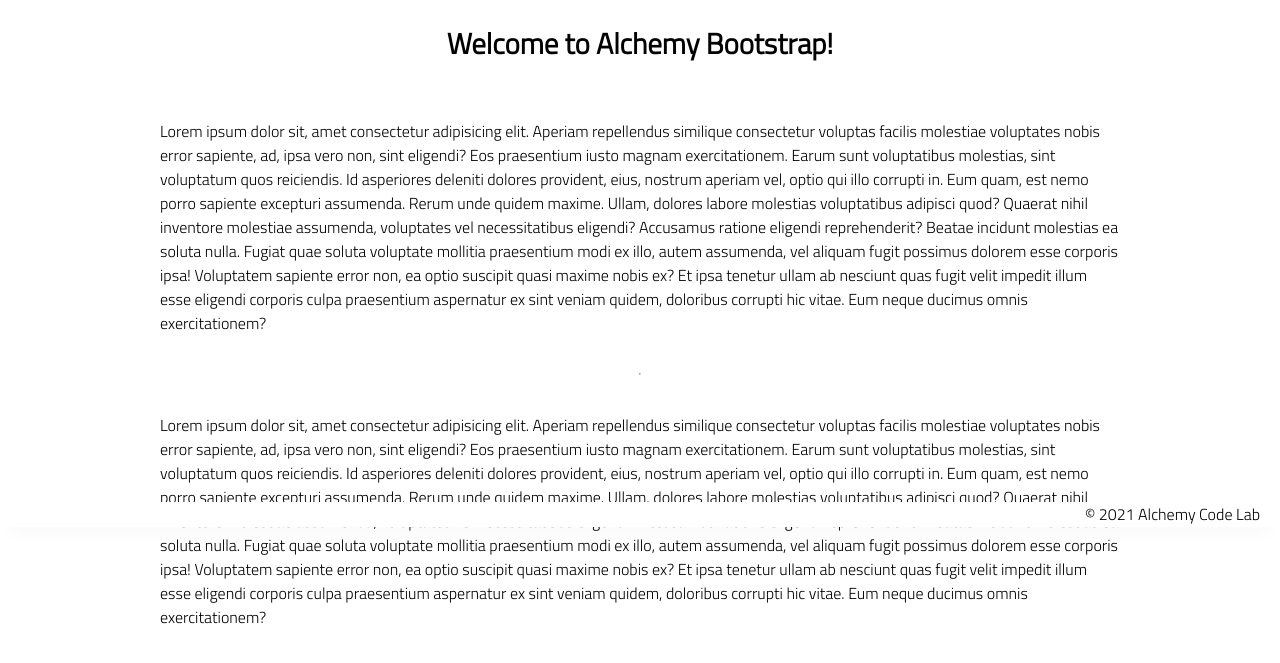
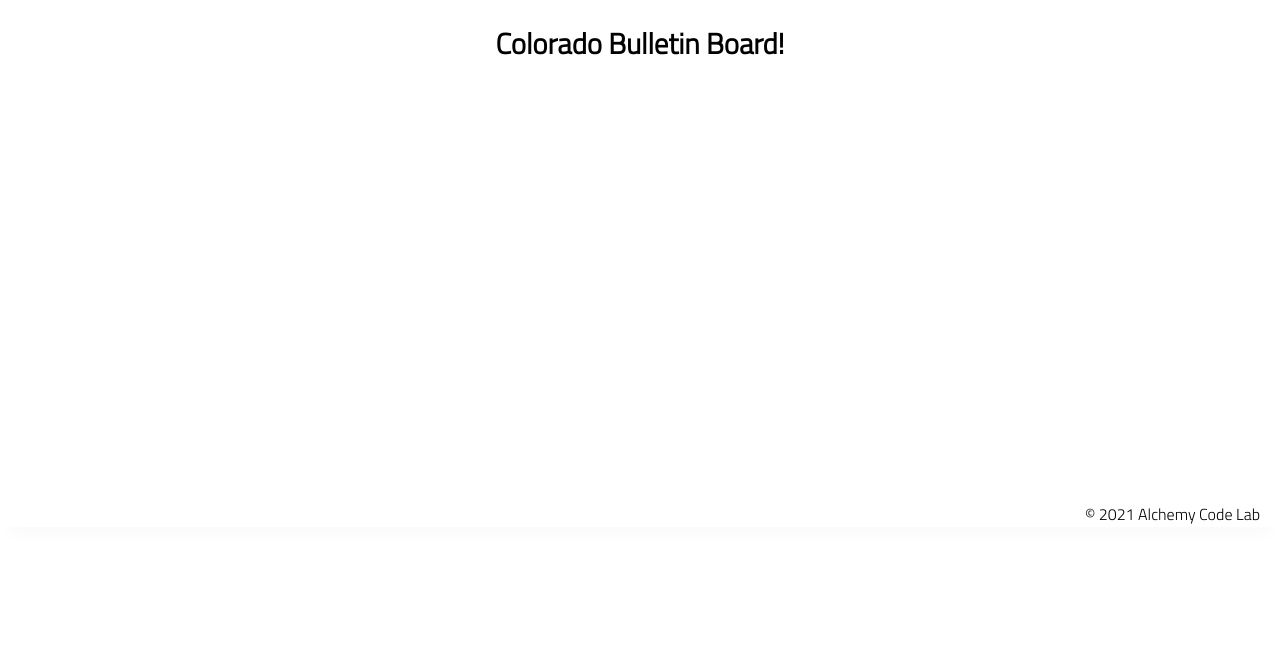
Before and after one commit to amanda-hecht89/bull-board, a plain HTML site: page index.html in a window 1280 px wide. Shown: the part 273-936 px from the top of the page. After the commit the page ends 800 px from the top, so only its background shows below. Drawn offline with Linux system fonts and the light colour scheme.

Commit message:
made more pages

```diff
--- a/index.html
+++ b/index.html
@@ -22,45 +22,8 @@
         <section class="main-section">
             <img class="main-logo" src="./assets/alchemy-logo.png" />
             <h2>
-                Welcome to Alchemy Bootstrap!
+            Colorado Bulletin Board!
             </h2>
-
-            <p>
-                Lorem ipsum dolor sit, amet consectetur adipisicing elit. Aperiam repellendus similique consectetur
-                voluptas facilis molestiae voluptates nobis error sapiente, ad, ipsa vero non, sint eligendi? Eos
-                praesentium iusto magnam exercitationem.
-                Earum sunt voluptatibus molestias, sint voluptatum quos reiciendis. Id asperiores deleniti dolores
-                provident, eius, nostrum aperiam vel, optio qui illo corrupti in. Eum quam, est nemo porro sapiente
-                excepturi assumenda.
-                Rerum unde quidem maxime. Ullam, dolores labore molestias voluptatibus adipisci quod? Quaerat nihil
-                inventore molestiae assumenda, voluptates vel necessitatibus eligendi? Accusamus ratione eligendi
-                reprehenderit? Beatae incidunt molestias ea soluta nulla.
-                Fugiat quae soluta voluptate mollitia praesentium modi ex illo, autem assumenda, vel aliquam fugit
-                possimus dolorem esse corporis ipsa! Voluptatem sapiente error non, ea optio suscipit quasi maxime nobis
-                ex?
-                Et ipsa tenetur ullam ab nesciunt quas fugit velit impedit illum esse eligendi corporis culpa
-                praesentium aspernatur ex sint veniam quidem, doloribus corrupti hic vitae. Eum neque ducimus omnis
-                exercitationem?
-            </p>
-            <hr />
-            <p>
-                Lorem ipsum dolor sit, amet consectetur adipisicing elit. Aperiam repellendus similique consectetur
-                voluptas facilis molestiae voluptates nobis error sapiente, ad, ipsa vero non, sint eligendi? Eos
-                praesentium iusto magnam exercitationem.
-                Earum sunt voluptatibus molestias, sint voluptatum quos reiciendis. Id asperiores deleniti dolores
-                provident, eius, nostrum aperiam vel, optio qui illo corrupti in. Eum quam, est nemo porro sapiente
-                excepturi assumenda.
-                Rerum unde quidem maxime. Ullam, dolores labore molestias voluptatibus adipisci quod? Quaerat nihil
-                inventore molestiae assumenda, voluptates vel necessitatibus eligendi? Accusamus ratione eligendi
-                reprehenderit? Beatae incidunt molestias ea soluta nulla.
-                Fugiat quae soluta voluptate mollitia praesentium modi ex illo, autem assumenda, vel aliquam fugit
-                possimus dolorem esse corporis ipsa! Voluptatem sapiente error non, ea optio suscipit quasi maxime nobis
-                ex?
-                Et ipsa tenetur ullam ab nesciunt quas fugit velit impedit illum esse eligendi corporis culpa
-                praesentium aspernatur ex sint veniam quidem, doloribus corrupti hic vitae. Eum neque ducimus omnis
-                exercitationem?
-            </p>
-
         </section>
     </main>
     <footer>
```
Also changed, not shown: logged-in/index.html (added, +12 -0 lines), sign-in-up/index.html (added, +12 -0 lines), logged-in/logged-in.css (added), logged-in/logged-in.js (added), sign-in-up/sign-in-up.css (added), sign-in-up/sign-in-up.js (added).
